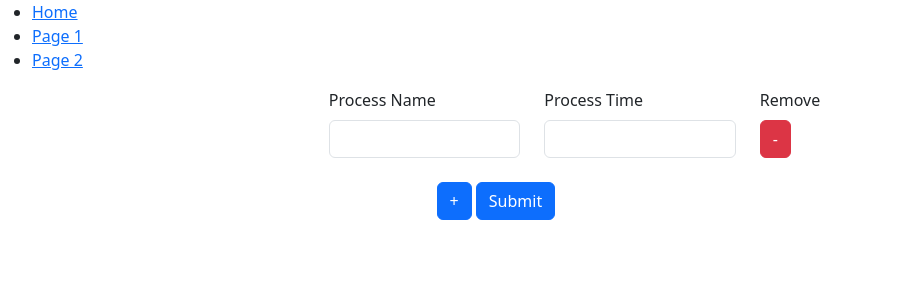
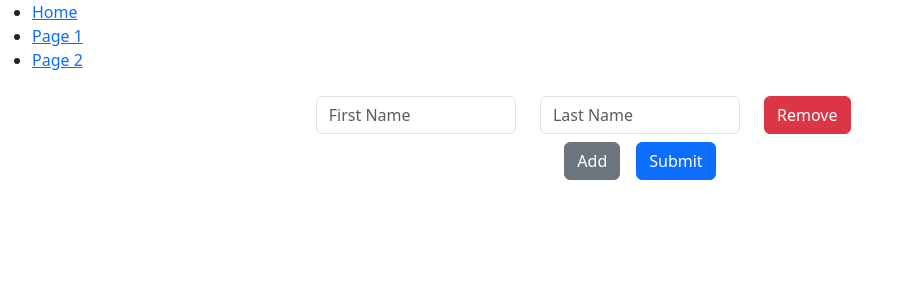
Before and after one commit to hamza14102/ideal-production-line, a React (Create React App) app: page /P1 in a window 1280 px wide. Shown: the top 300 px of the page, without its empty margins (0-900 px from the left). Built offline with nearby package versions, Linux system fonts and the light colour scheme; a small style sheet from the web is missing.

Commit message:
changed structure to two states

```diff
--- a/src/componenets/P1.js
+++ b/src/componenets/P1.js
@@ -1,87 +1,82 @@
-import { useState } from "react";
+import React, { useState } from "react";
 import { Form, Button, Row, Col } from "react-bootstrap";
 
 function P1() {
-  const [inputFields, setInputFields] = useState([
-    { firstName: "", lastName: "" },
-  ]);
+  const [firstNames, setFirstNames] = useState([""]);
+  const [lastNames, setLastNames] = useState([""]);
 
   const handleAddFields = () => {
-    const values = [...inputFields];
-    values.push({ firstName: "", lastName: "" });
-    setInputFields(values);
+    setFirstNames([...firstNames, ""]);
+    setLastNames([...lastNames, ""]);
   };
 
   const handleRemoveFields = (index) => {
-    const values = [...inputFields];
-    values.splice(index, 1);
-    setInputFields(values);
+    const values1 = [...firstNames];
+    const values2 = [...lastNames];
+    values1.splice(index, 1);
+    values2.splice(index, 1);
+    setFirstNames(values1);
+    setLastNames(values2);
   };
 
   const handleSubmit = (e) => {
     e.preventDefault();
-    console.log("inputFields", inputFields);
+    console.log("firstNames", firstNames);
+    console.log("lastNames", lastNames);
+    // Make API call with firstNames and lastNames
+  };
+
+  const handleInputChange = (index, event) => {
+    const values1 = [...firstNames];
+    const values2 = [...lastNames];
+    if (event.target.name === "firstName") {
+      values1[index] = event.target.value;
+    } else {
+      values2[index] = event.target.value;
+    }
+    setFirstNames(values1);
+    setLastNames(values2);
   };
 
   return (
     <div className="d-flex justify-content-center">
       <Form onSubmit={handleSubmit}>
-        {inputFields.map((inputField, index) => (
-          <Row key={index}>
+        {firstNames.map((firstName, index) => (
+          <Row key={index} className="mt-2">
             <Col>
-              <Form.Group>
-                <Form.Label>Process Name</Form.Label>
               <Form.Control
                 type="text"
+                placeholder="First Name"
                 name="firstName"
-                  value={inputField.firstName}
-                  onChange={(e) => {
-                    const values = [...inputFields];
-                    values[index].firstName = e.target.value;
-                    setInputFields(values);
-                  }}
+                value={firstName}
+                onChange={(event) => handleInputChange(index, event)}
               />
-              </Form.Group>
             </Col>
             <Col>
-              <Form.Group>
-                <Form.Label>Process Time</Form.Label>
               <Form.Control
-                  type="number"
+                type="text"
+                placeholder="Last Name"
                 name="lastName"
-                  value={inputField.lastName}
-                  onChange={(e) => {
-                    const values = [...inputFields];
-                    values[index].lastName = e.target.value;
-                    setInputFields(values);
-                  }}
+                value={lastNames[index]}
+                onChange={(event) => handleInputChange(index, event)}
               />
-              </Form.Group>
             </Col>
             <Col>
-              <Form.Label>Remove</Form.Label>
-              <br></br>
               <Button
                 variant="danger"
-                type="button"
                 onClick={() => handleRemoveFields(index)}
               >
-                -
+                Remove
               </Button>
             </Col>
           </Row>
         ))}
-        <br></br>
-        <Row>
-          <Col md={{ span: 8, offset: 2 }} className="mb-3">
-            <Button variant="primary" type="button" onClick={handleAddFields}>
-              +
-            </Button>{" "}
-            <Button variant="primary" type="submit">
-              Submit
+        <div className="d-flex justify-content-center mt-2">
+            <Button variant="secondary" onClick={() => handleAddFields()} className="mx-2">
+              Add
             </Button>
-          </Col>
-        </Row>
+            <Button type="submit" className="mx-2">Submit</Button>
+        </div>
       </Form>
     </div>
   );
```
Lines whose indentation alone changed are shown as unchanged.
